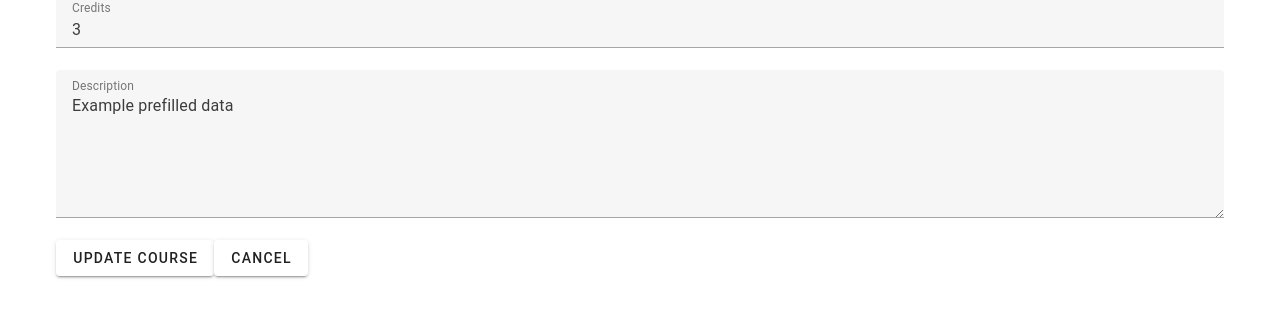
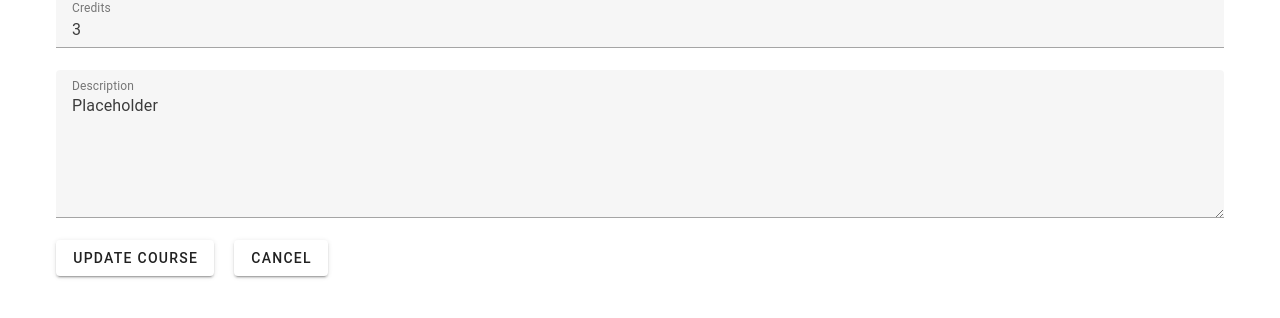
Before and after one commit to La-S/SE-IV-Website-Vue, a Vue app: page /courses/1 in a window 1280 px wide. Shown: the part 294-612 px from the top of the page. Built offline with nearby package versions, Linux system fonts and the light colour scheme; a small style sheet from the web is missing.

Commit message:
added padding to the cancel button to separate from edit/save button

```diff
--- a/src/components/CourseDetailsPage.vue
+++ b/src/components/CourseDetailsPage.vue
@@ -12,7 +12,7 @@
 
       <v-btn v-if="isEdit" @click="saveCourse">Update Course</v-btn>
       <v-btn v-else @click="saveCourse">Create Course</v-btn>
-      <v-btn @click="cancel">cancel</v-btn>
+      <v-btn @click="cancel" class="ml-5">cancel</v-btn>
     </v-form>
   </v-container>
 </template>
@@ -52,7 +52,7 @@ onMounted(() => {
       courseNum: route.params.id as string,
       level: '100',
       credits: 3,
-      description: 'Example prefilled data'
+      description: 'Placeholder'
     }
   }
 })
```
